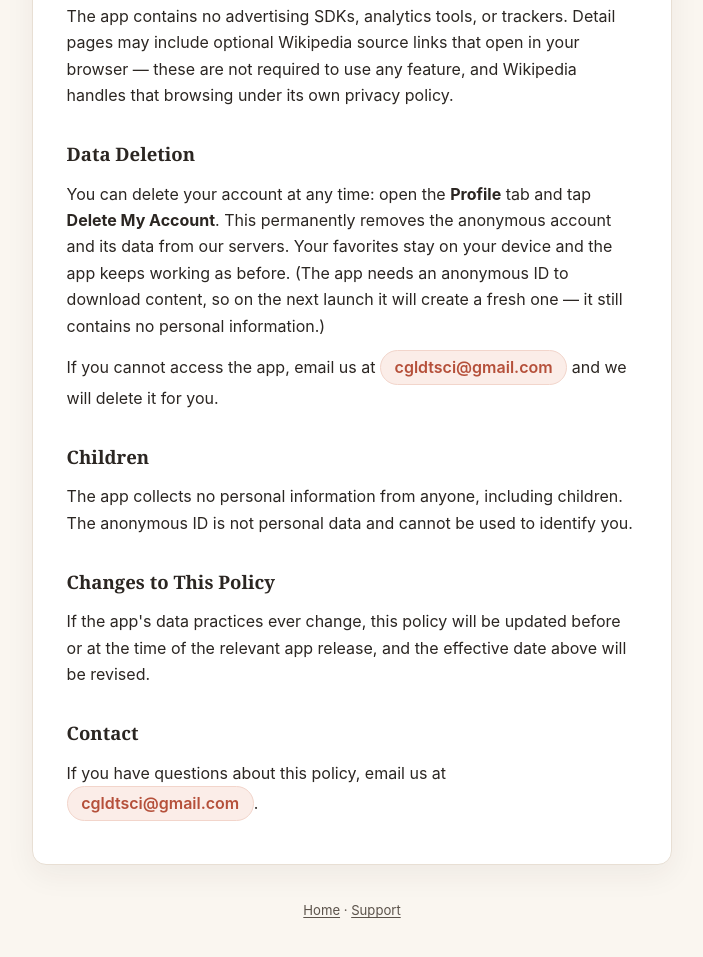
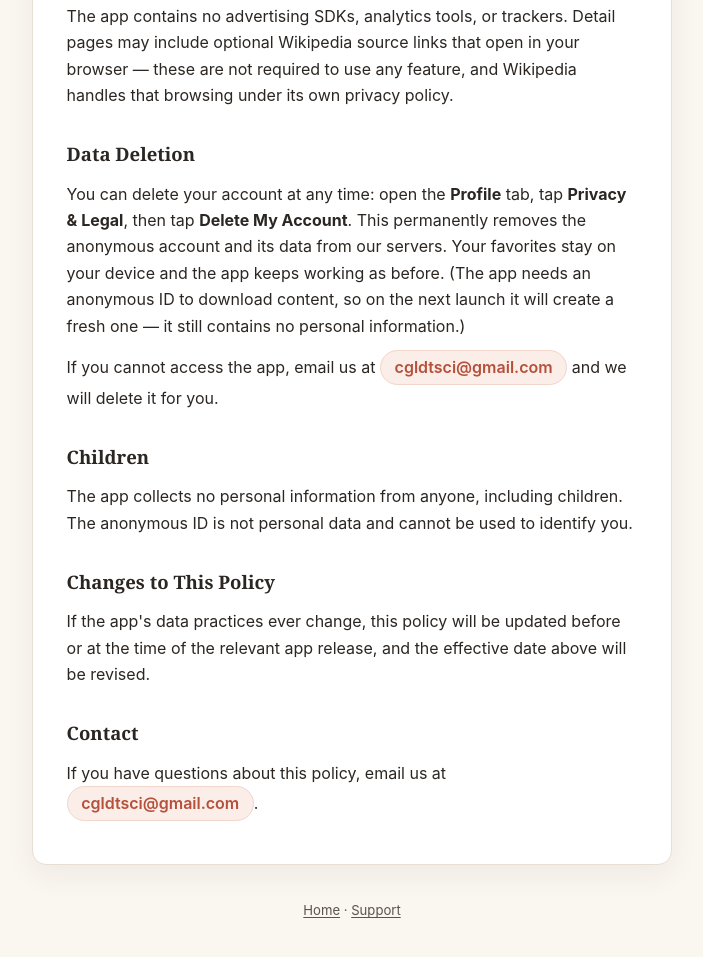
Before and after one commit to cgldtsci/annals-support, a plain HTML site: page privacy.html in a window 1280 px wide. Shown: the part 1026-1983 px from the top of the page, without its empty margins (288-991 px from the left). Drawn offline with Linux system fonts and the light colour scheme.

Commit message:
Update account deletion path for Privacy & Legal subpage (option-f)

```diff
--- a/privacy.html
+++ b/privacy.html
@@ -32,7 +32,7 @@
       <p>The app contains no advertising SDKs, analytics tools, or trackers. Detail pages may include optional Wikipedia source links that open in your browser — these are not required to use any feature, and Wikipedia handles that browsing under its own privacy policy.</p>
 
       <h2>Data Deletion</h2>
-      <p>You can delete your account at any time: open the <strong>Profile</strong> tab and tap <strong>Delete My Account</strong>. This permanently removes the anonymous account and its data from our servers. Your favorites stay on your device and the app keeps working as before. (The app needs an anonymous ID to download content, so on the next launch it will create a fresh one — it still contains no personal information.)</p>
+      <p>You can delete your account at any time: open the <strong>Profile</strong> tab, tap <strong>Privacy &amp; Legal</strong>, then tap <strong>Delete My Account</strong>. This permanently removes the anonymous account and its data from our servers. Your favorites stay on your device and the app keeps working as before. (The app needs an anonymous ID to download content, so on the next launch it will create a fresh one — it still contains no personal information.)</p>
       <p>If you cannot access the app, email us at <a class="email-pill" href="mailto:cgldtsci@gmail.com">cgldtsci@gmail.com</a> and we will delete it for you.</p>
 
       <h2>Children</h2>
```
